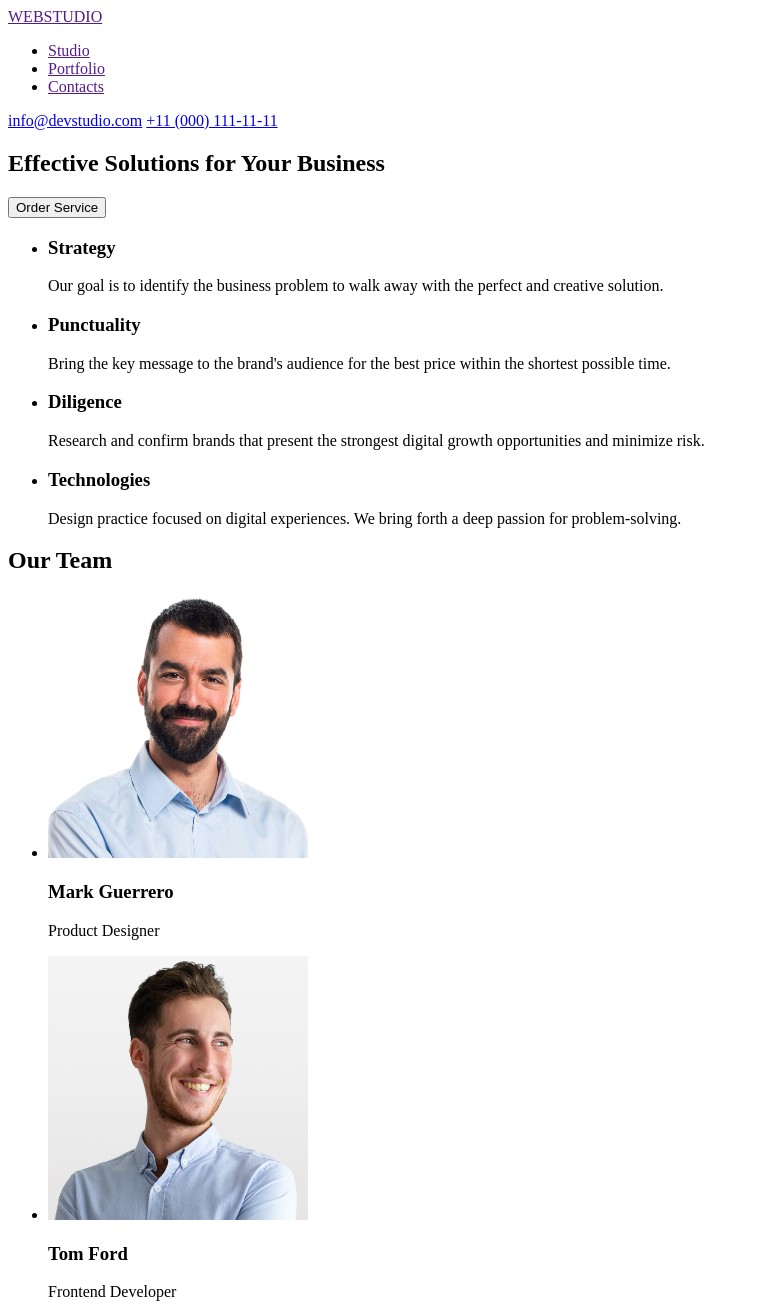
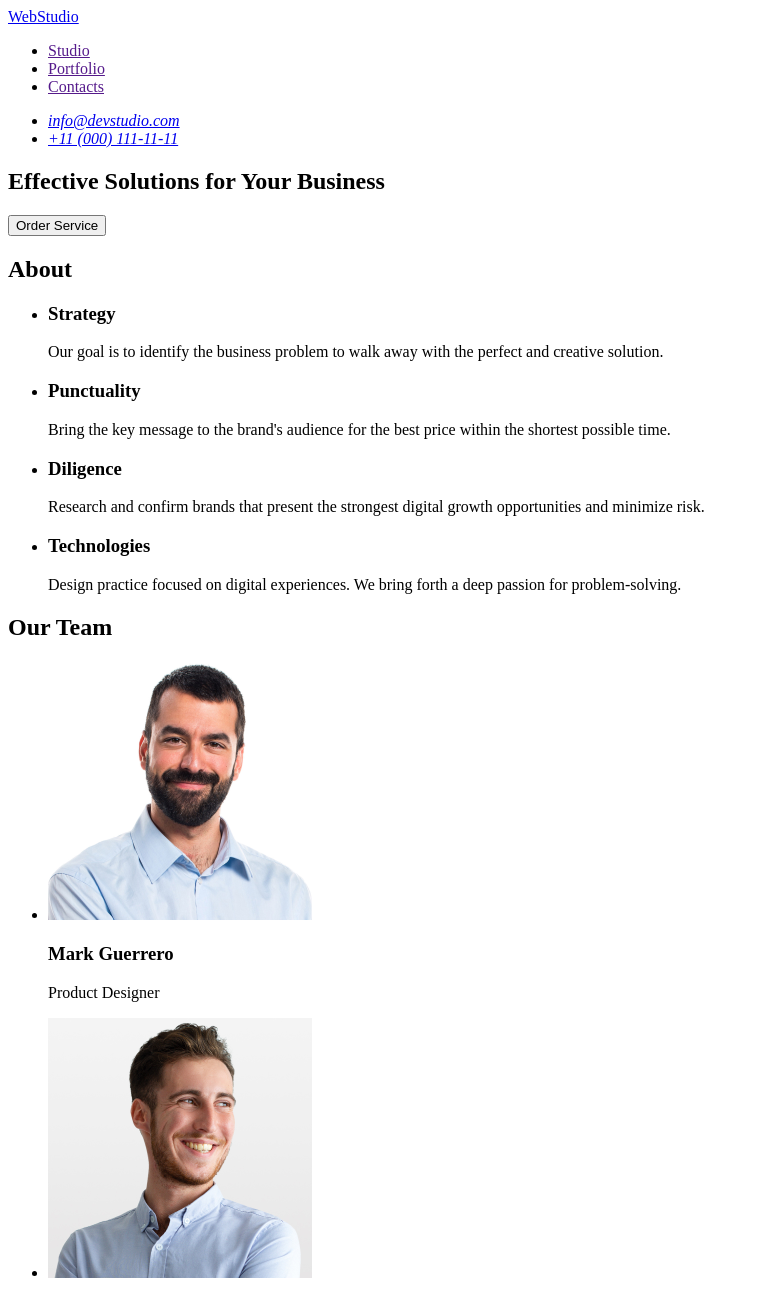
Before and after one commit to sonja-plgdd/goit-markup-hw-01, a plain HTML site: page index.html in a window 1280 px wide. Shown: the top 1304 px of the page, without its empty margins (0-759 px from the left). Drawn offline with Linux system fonts and the light colour scheme.

Commit message:
First fixes

```diff
--- a/index.html
+++ b/index.html
@@ -8,16 +8,20 @@
 
   <body>
     <header>
-      <a href="">WEBSTUDIO</a>
       <nav>
+        <a href="./index.html">WebStudio</a>
         <ul>
           <li><a href="">Studio</a></li>
           <li><a href="">Portfolio</a></li>
           <li><a href="">Contacts</a></li>
         </ul>
       </nav>
-      <a href="mailto:info@devstudio.com">info@devstudio.com</a>
-      <a href="tel:+110001111111">+11 (000) 111-11-11</a>
+      <address>
+        <ul>
+          <li><a href="mailto:info@devstudio.com">info@devstudio.com</a></li>
+          <li><a href="tel:+110001111111">+11 (000) 111-11-11</a></li>
+        </ul>
+      </address>
     </header>
     <main>
       <section>
@@ -25,6 +29,7 @@
         <button type="button">Order Service</button>
       </section>
       <section>
+        <h2>About</h2>
         <ul>
           <li>
             <h3>Strategy</h3>
@@ -61,30 +66,30 @@
         <ul>
           <li>
             <img
-              src="images/img-3.jpg"
+              src="./images/img-3.jpg"
               alt="Mark Guerrero"
-              width="260"
-              height="264"
+              width="264"
+              height="260"
             />
             <h3>Mark Guerrero</h3>
             <p>Product Designer</p>
           </li>
           <li>
             <img
-              src="images/img-2.jpg"
+              src="./images/img-2.jpg"
               alt="Tom Ford"
-              width="260"
-              height="264"
+              width="264"
+              height="260"
             />
             <h3>Tom Ford</h3>
             <p>Frontend Developer</p>
           </li>
           <li>
             <img
-              src="images/img-1.jpg"
+              src="./images/img-1.jpg"
               alt="Camila Garcia"
-              width="260"
-              height="264"
+              width="264"
+              height="260"
             />
             <h3>Camila Garcia</h3>
             <p>Marketing</p>
@@ -103,7 +108,7 @@
       </section>
     </main>
     <footer>
-      <a href="">WEBSTUDIO</a>
+      <a href="./index.html">WebStudio</a>
       <p>
         Increase the flow of customers and sales for your business with digital
         marketing & growth solutions.
```
